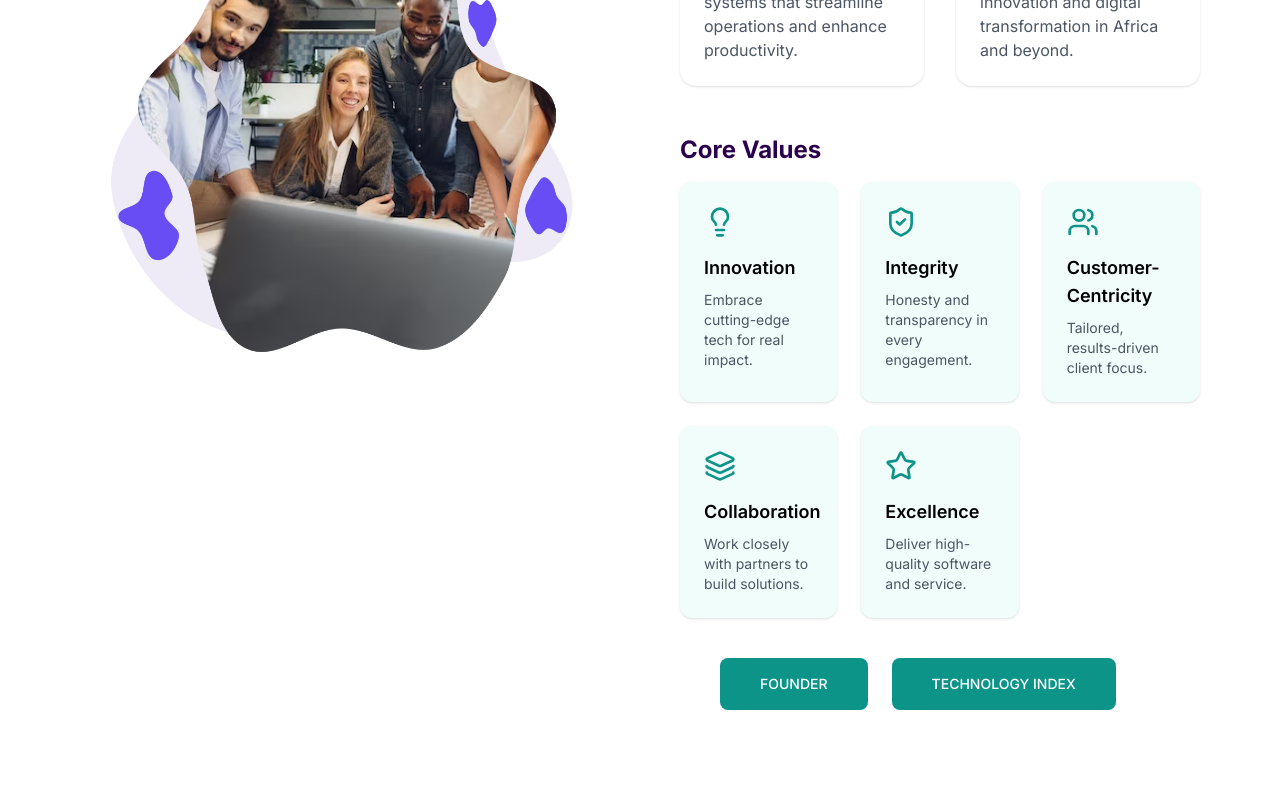
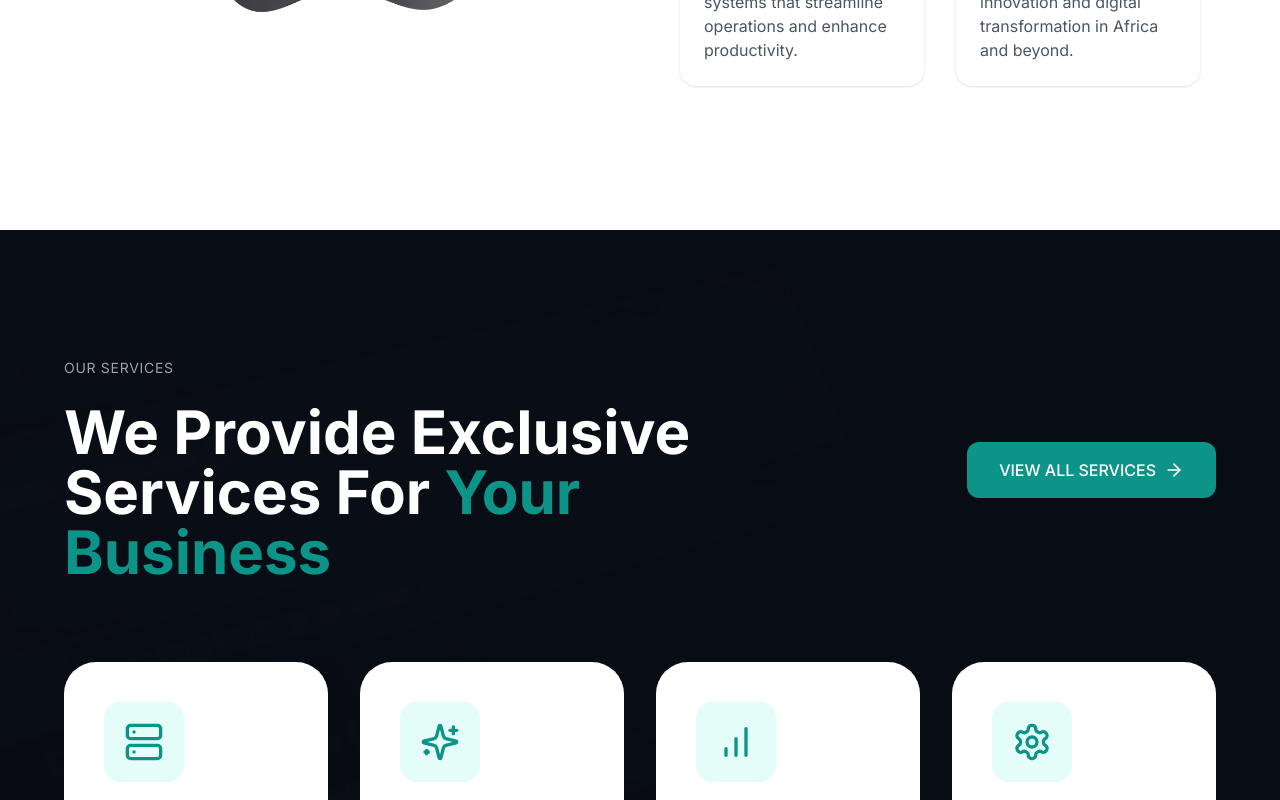
Before and after one commit to Softan-Tech/website, a React (Vite) app: page / in a window 1280 px wide. Shown: the part 1380-2180 px from the top of the page. Built offline with nearby package versions, Linux system fonts and the light colour scheme.

Commit message:
made changes to about us

```diff
--- a/index.html
+++ b/index.html
@@ -42,7 +42,7 @@
     <meta name="robots" content="index, follow">
     <meta name="googlebot" content="index, follow">
     <meta name="google" content="notranslate">
-    <meta name="format-detection" content="telephone=+254705706442">
+    <meta name="format-detection" content="telephone=+254725010144">
 
     <!-- Structured Data (JSON-LD) for Local Business -->
     <script type="application/ld+json">
@@ -52,7 +52,7 @@
       "name": "Softan Tech Solutions Limited",
       "image": "https://softan.tech/logo.jpg",
       "url": "https://softan.tech",
-      "telephone": "+254705706442",
+      "telephone": "+254725010144",
       "email": "info@softan.tech",
       "address": {
         "@type": "PostalAddress",
--- a/src/components/layout/Footer.jsx
+++ b/src/components/layout/Footer.jsx
@@ -179,8 +179,8 @@ const Footer = () => {
               <div className="space-y-1">
                 <ContactInfo
                   icon={Phone}
-                  text="+254705706442"
-                  href="tel:+254705706442"
+                  text="+254725010144"
+                  href="tel:+254725010144"
                 />
                 <ContactInfo
                   icon={Mail}
--- a/src/components/sections/AboutUs.jsx
+++ b/src/components/sections/AboutUs.jsx
@@ -95,28 +95,8 @@ const AboutUs = () => {
                   <p className="text-gray-600">To be the go-to technology partner for innovation and digital transformation in Africa and beyond.</p>
                 </div>
               </div>
-
-              <h3 className="text-2xl font-bold text-[#2B004D] mb-4">Core Values</h3>
-              <div className="grid grid-cols-1 sm:grid-cols-2 lg:grid-cols-3 gap-6">
-                {values.map((val, i) => (
-                  <div key={i} className="p-6 bg-teal-50 rounded-xl hover:bg-white transition shadow">
-                    <val.icon className="text-teal-600 mb-4 w-8 h-8" />
-                    <h4 className="text-lg font-semibold mb-2">{val.title}</h4>
-                    <p className="text-gray-600 text-sm">{val.desc}</p>
-                  </div>
-                ))}
-              </div>
-              <div className="flex flex-wrap gap-6 mb-16 p-10" >
-              <a href="https://www.linkedin.com/in/handel-dan-bb51a6128/" target='_blank'><button className="bg-teal-600 text-white px-10 py-4 rounded-lg hover:bg-teal-700 transition-colors text-sm font-medium">
-                  FOUNDER
-                </button></a>
-                <button
-                  className="bg-teal-600 text-white px-10 py-4 rounded-lg hover:bg-teal-700 transition-colors text-sm font-medium"
-                  onClick={openAllTechnologyStack}
-                >
-                  TECHNOLOGY INDEX
-                </button>
-              </div>
+              {/* Founder and Technology Index buttons below Mission and Vision */}
+              {/* Buttons removed as requested */}
 
               {/* <div className="bg-gray-100 rounded-2xl p-6 sm:p-8 flex flex-col sm:flex-row gap-6 sm:gap-8">
                 <div className="w-full sm:w-36 relative">
--- a/src/components/sections/ContactSection.jsx
+++ b/src/components/sections/ContactSection.jsx
@@ -143,9 +143,9 @@ const ContactSection = () => {
     {
       icon: Phone,
       title: "Phone Number",
-      info: "+254705706442",
+      info: "+254725010144",
       action: "Call Now",
-      link: "tel:+254705706442"
+      link: "tel:+254725010144"
     },
     {
       icon: Mail,
--- a/src/components/sections/ServicesSection.jsx
+++ b/src/components/sections/ServicesSection.jsx
@@ -1,5 +1,5 @@
-import React, { useState } from 'react';
-import { Monitor, Sparkles, BarChart, Settings, ArrowRight, X, ChevronRight, Code, Database, Server, Smartphone, Cloud, ShieldCheck, PieChart, TrendingUp, Share, Mail, Globe, Target, Lightbulb, Layers, Laptop, BarChart3, Users } from 'lucide-react';
+import { useState } from 'react';
+import { Sparkles, BarChart, Settings, ArrowRight, X, ChevronRight, Code, Server, Smartphone, Cloud, ShieldCheck, PieChart, TrendingUp, Share, Mail, Globe, Target, Lightbulb, Layers, Laptop, BarChart3, Users } from 'lucide-react';
 
 // Service Card Component
 const ServiceCard = ({ icon: Icon, title, description, onClick }) => (
```
